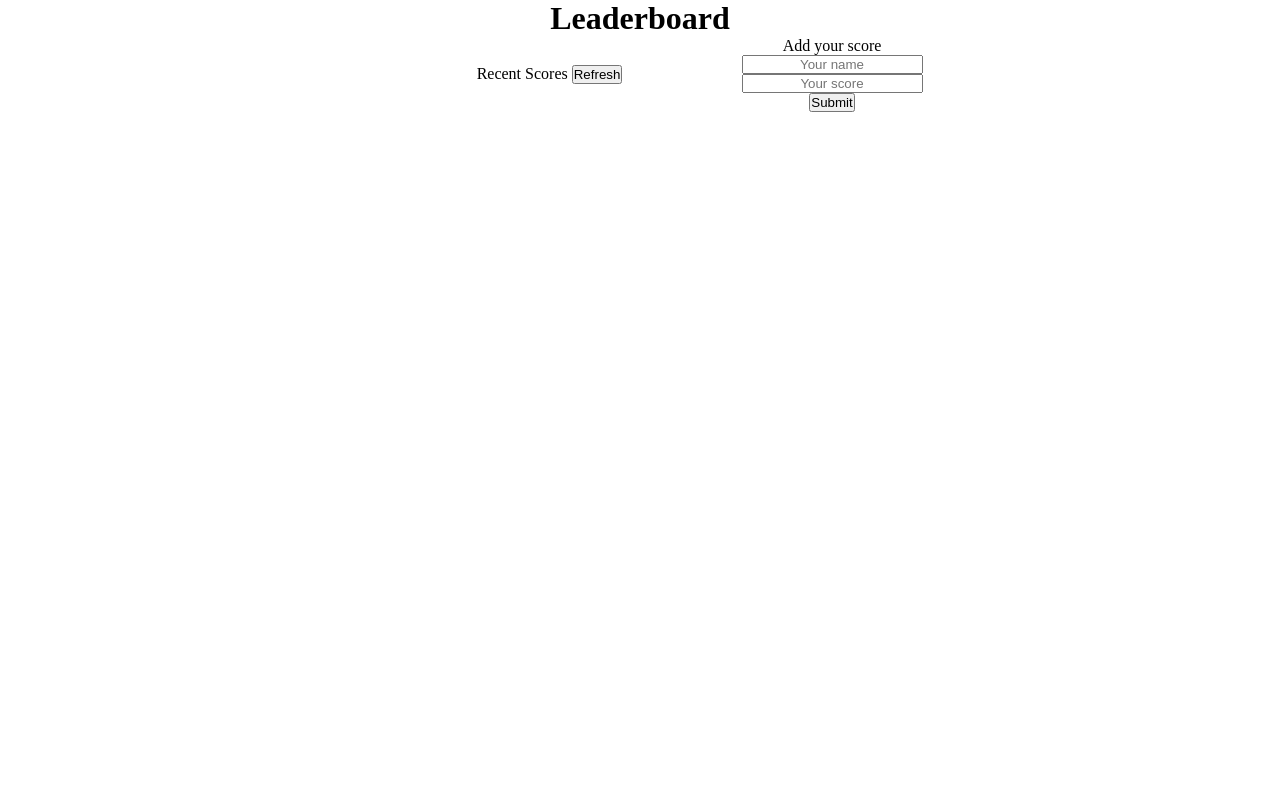
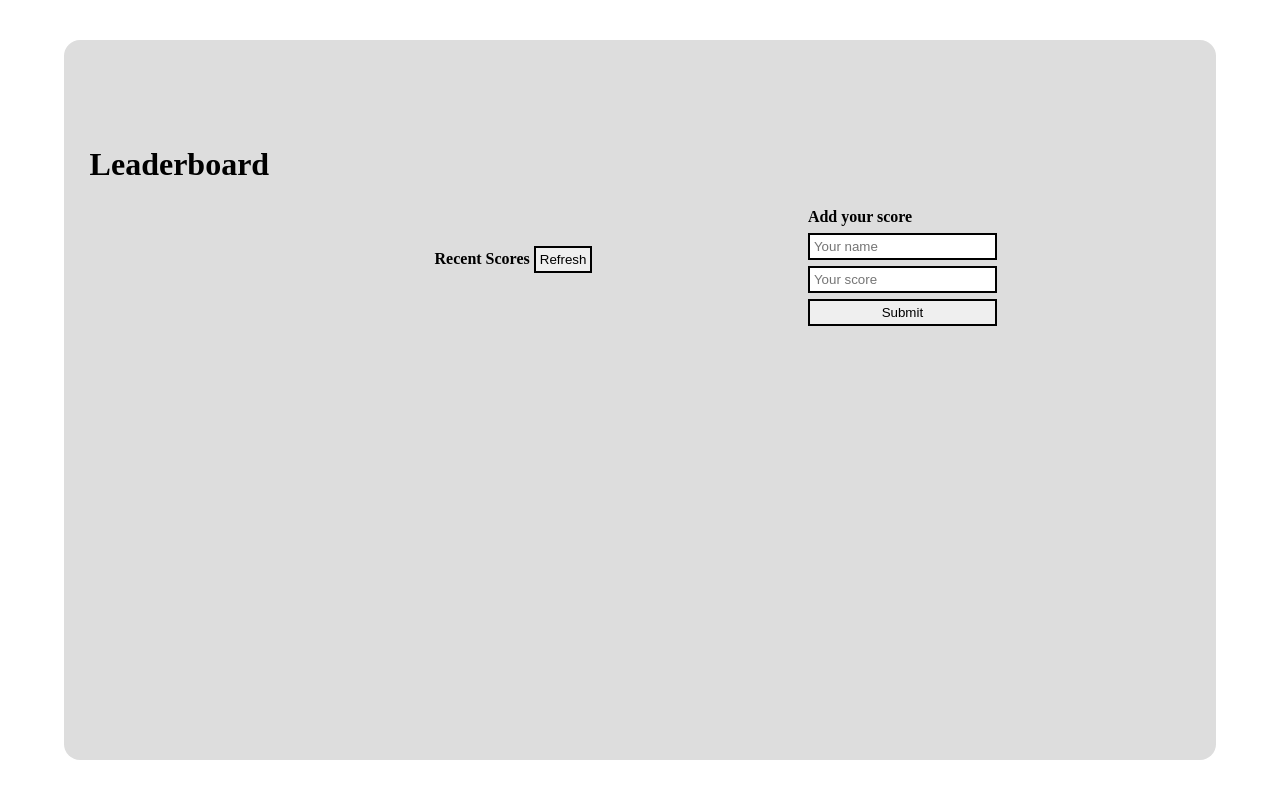
Before and after one commit to taldr27/Leaderboard, a website built with webpack: page src/index.html in a window 1280 px wide. Built offline with nearby package versions, Linux system fonts and the light colour scheme; no server answers.

Commit message:
Added styles for the leaderboard

```diff
--- /dev/null
+++ b/src/index.css
@@ -0,0 +1,80 @@
+* {
+  padding: 0;
+  margin: 0;
+}
+
+body {
+  display: flex;
+  align-items: center;
+  justify-content: center;
+  min-height: 100vh;
+  background-color: white;
+}
+
+h1 {
+  padding: 0.8em;
+}
+
+.card {
+  margin-top: 5em;
+}
+
+span {
+  font-weight: 700;
+}
+
+.table-container {
+  min-width: 40%;
+}
+
+.big-container {
+  background-color: #ddd;
+  width: 90%;
+  min-height: 90vh;
+  border-radius: 1em;
+}
+
+.main-container {
+  display: flex;
+  flex-direction: row;
+  justify-content: center;
+  align-items: center;
+  gap: 4em;
+}
+
+#score-form-container {
+  display: flex;
+  flex-direction: column;
+  align-self: baseline;
+}
+
+table {
+  border-collapse: collapse;
+  width: 100%;
+}
+
+td,
+th {
+  border: 1px solid rgb(190, 190, 190);
+  padding: 0.5em;
+}
+
+tr:nth-child(even) {
+  background-color: rgb(190, 190, 190);
+}
+
+.form-class {
+  display: flex;
+  flex-direction: column;
+  gap: 0.4em;
+}
+
+input, table {
+  border: 2.5px solid black;
+  padding: 0.3em;
+}
+
+.refresh-title {
+  margin-bottom: 1em;
+  text-align: center;
+}
--- a/src/index.html
+++ b/src/index.html
@@ -4,20 +4,25 @@
     <meta charset="UTF-8">
     <meta http-equiv="X-UA-Compatible" content="IE=edge">
     <meta name="viewport" content="width=device-width, initial-scale=1.0">
-    <link rel="stylesheet" href="style.css">
+    <link rel="stylesheet" href="index.css">
     <title>Document</title>
 </head>
 <body>
+    <div class="big-container">
+        <div class="card">
             <h1>Leaderboard</h1>
             <div class="main-container">
                 <div class="table-container">
-            <span>Recent Scores
-                <input type="button" id="refreshBtn" name="refresh" value="Refresh"> </span>
+                    <div class="refresh-title">
+                        <span>Recent Scores </span>
+                        <input type="button" id="refreshBtn" name="refresh" value="Refresh">
+                    </div>
+
                     <table id="score-container">
 
                     </table>
                 </div>
-        <div id="score-container" >
+                <div id="score-form-container" >
                     <form id="score-form" class="form-class" action="submit">
                         <span>Add your score</span>
                         <input type="text" id="input-name"  autocomplete="off" placeholder="Your name">
@@ -29,6 +34,10 @@
                 </div>
 
             </div>
+        </div>
+
+    </div>
+
 
 </body>
 </html>
--- a/src/index.js
+++ b/src/index.js
@@ -1,6 +1,19 @@
 import add from './modules/add.js';
 import refresh from './modules/refresh.js';
-import './style.css';
+import './index.css';
 
 document.querySelector('#score-form').addEventListener('submit', add);
 document.querySelector('#refreshBtn').addEventListener('click', refresh);
+window.onload = refresh();
+
+const data = { name: 'game' };
+
+fetch('https://us-central1-js-capstone-backend.cloudfunctions.net/api/games/', {
+  method: 'POST',
+  body: JSON.stringify(data),
+  headers: {
+    'Content-type': 'application/json; charset=UTF-8',
+  },
+})
+  .then((response) => response.json())
+  .then((json) => console.log(json));
--- a/src/modules/add.js
+++ b/src/modules/add.js
@@ -19,6 +19,7 @@ const add = async (e) => {
         'Content-type': 'application/json; charset=UTF-8',
       },
     });
+    // e.target.reset();
     document.querySelector('#input-name').value = '';
     document.querySelector('#input-score').value = '';
     refresh();
--- a/src/style.css
+++ /dev/null
@@ -1,44 +0,0 @@
-* {
-  padding: 0;
-  margin: 0;
-  align-items: center;
-  text-align: center;
-}
-
-.table-container {
-  width: 30%;
-}
-
-.main-container {
-  display: flex;
-  flex-direction: row;
-  justify-content: center;
-  align-items: center;
-}
-
-.score-container {
-  display: flex;
-  flex-direction: column;
-}
-
-table {
-  font-family: arial, sans-serif;
-  border-collapse: collapse;
-  width: 100%;
-}
-
-td,
-th {
-  border: 1px solid #ddd;
-  text-align: left;
-  padding: 9px;
-}
-
-tr:nth-child(even) {
-  background-color: #ddd;
-}
-
-.form-class {
-  display: flex;
-  flex-direction: column;
-}
```
Also changed, not shown: dist/index.html, dist/index.js. Lines whose indentation alone changed are shown as unchanged.
